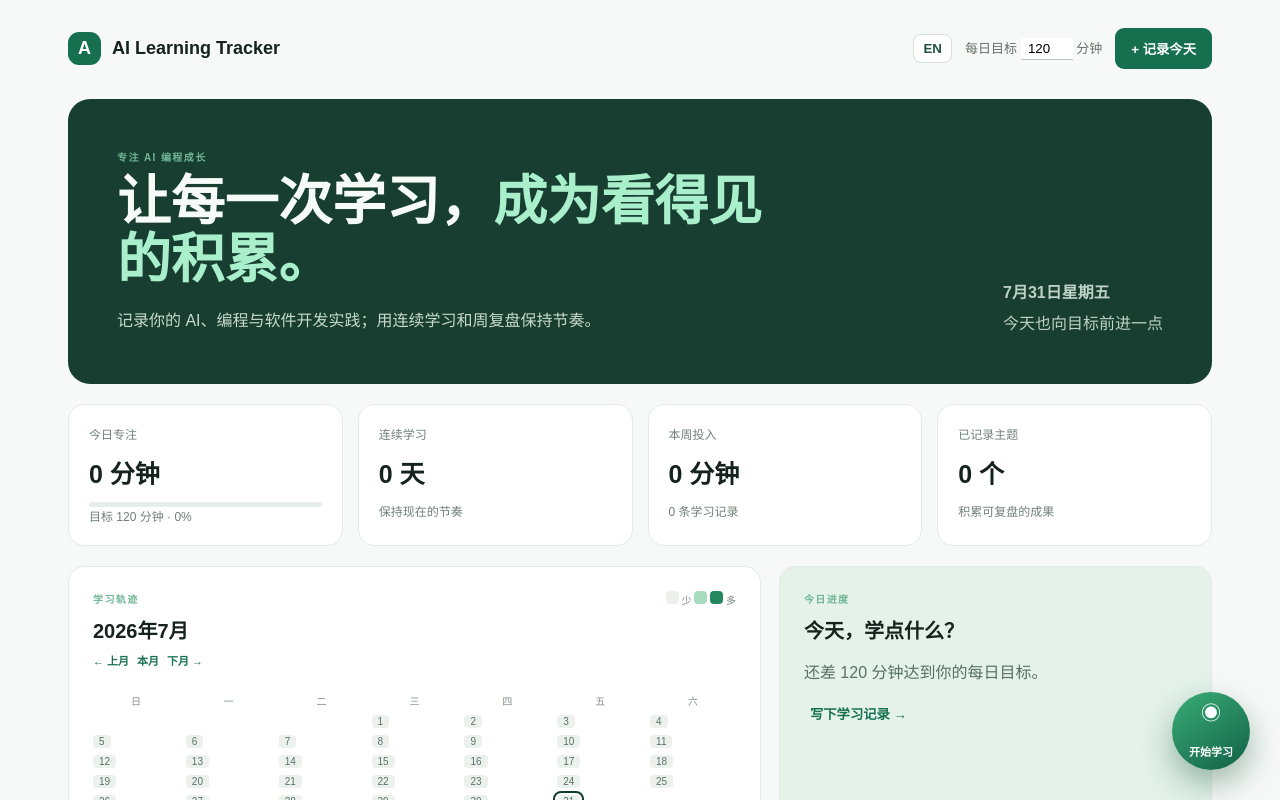
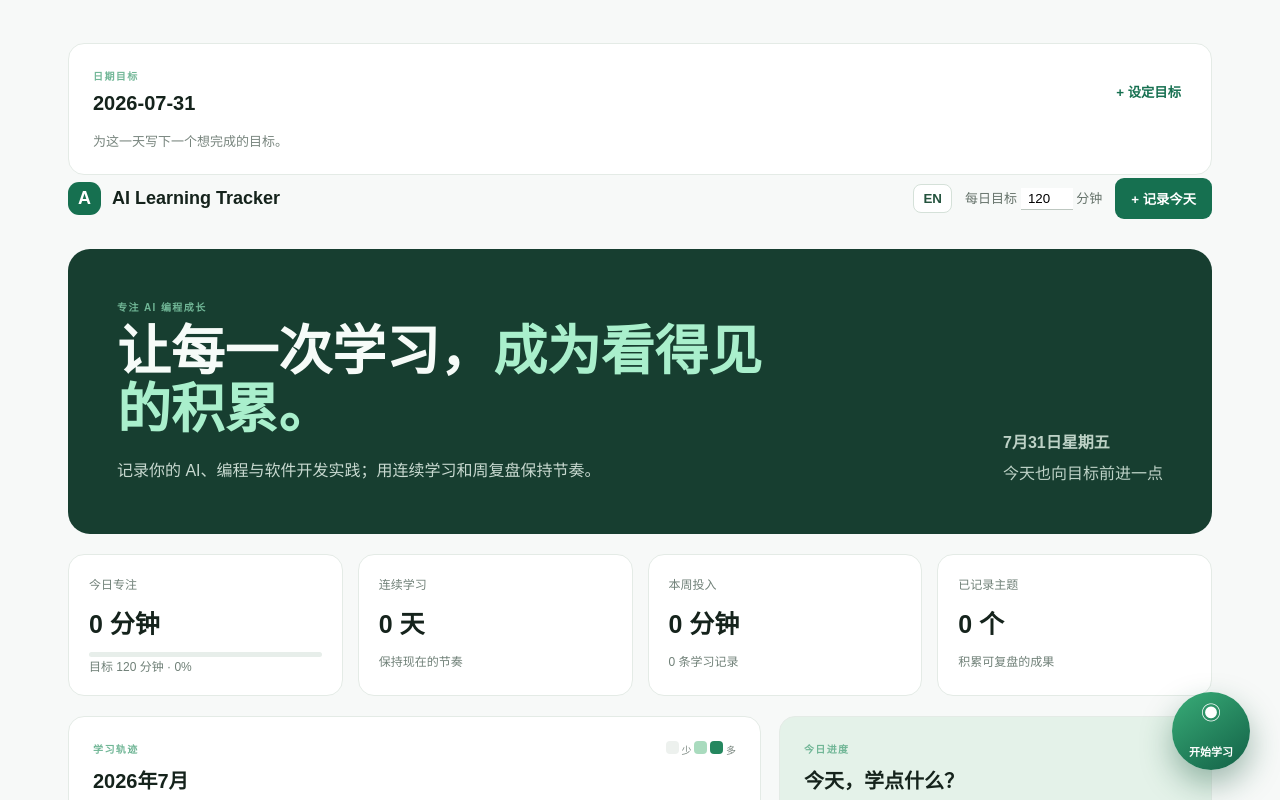
Before and after one commit to blueboy-bot/AI-Learning-Tracker, a Next.js app: page / in a window 1280 px wide. Shown: the top 800 px of the page. Built offline with nearby package versions, Linux system fonts and the light colour scheme.

Commit message:
feat: add dated learning goals

```diff
--- a/app/page.tsx
+++ b/app/page.tsx
@@ -4,6 +4,7 @@ import { FormEvent, useEffect, useMemo, useState } from "react";
 import { calculateStreak, getDatesInCurrentMonth, getElapsedSeconds, getLocalDateString, parseStoredJson } from "../lib/learning-utils.mjs";
 
 type Entry = { id: string; date: string; topic: string; category: string; minutes: number; progress: number; note: string; projectUrl?: string; tomorrowPlan?: string };
+type DateGoal = { id: string; date: string; title: string; completed: boolean };
 const categories = [
   { id: "ai-apps", zh: "AI 应用", en: "AI Applications" },
   { id: "theory", zh: "模型原理", en: "Model Theory" },
@@ -60,6 +61,8 @@ export default function Home() {
   const [clock, setClock] = useState(() => Date.now());
   const [selectedDate, setSelectedDate] = useState(today());
   const [calendarDate, setCalendarDate] = useState(() => new Date());
+  const [dateGoals, setDateGoals] = useState<DateGoal[]>([]);
+  const [showGoalForm, setShowGoalForm] = useState(false);
   const zh = lang === "zh";
 
   useEffect(() => {
@@ -68,10 +71,12 @@ export default function Home() {
       const savedGoal = localStorage.getItem("ai-learning-tracker-goal");
       const savedTimer = parseStoredJson(localStorage.getItem("ai-learning-tracker-timer"), null);
       const savedPlan = parseStoredJson(localStorage.getItem("ai-learning-tracker-course-plan"), []);
+      const savedDateGoals = parseStoredJson(localStorage.getItem("ai-learning-tracker-date-goals"), []);
       if (Array.isArray(saved)) setEntries(saved.filter((entry): entry is Entry => Boolean(entry) && typeof entry === "object" && typeof entry.date === "string" && typeof entry.minutes === "number"));
       const parsedGoal = Number(savedGoal);
       if (Number.isFinite(parsedGoal) && parsedGoal >= 10) setGoal(parsedGoal);
       if (Array.isArray(savedPlan) && savedPlan.every((lesson) => typeof lesson === "string")) setCompletedLessons(savedPlan);
+      if (Array.isArray(savedDateGoals)) setDateGoals(savedDateGoals.filter((goal): goal is DateGoal => Boolean(goal) && typeof goal === "object" && typeof goal.date === "string" && typeof goal.title === "string" && typeof goal.completed === "boolean"));
       if (savedTimer) {
         const timer = savedTimer as { state?: "idle" | "studying" | "choosing" | "resting"; seconds?: number; updatedAt?: number };
         const isValidTimer = ["idle", "studying", "choosing", "resting"].includes(timer.state ?? "") && Number.isFinite(timer.seconds) && Number.isFinite(timer.updatedAt);
@@ -93,6 +98,7 @@ export default function Home() {
     if (loaded) localStorage.setItem("ai-learning-tracker-timer", JSON.stringify({ state: runStartedAt ? "studying" : timerState, seconds: sessionSeconds, updatedAt: runStartedAt ?? Date.now() }));
   }, [timerState, sessionSeconds, runStartedAt, loaded]);
   useEffect(() => { if (loaded) localStorage.setItem("ai-learning-tracker-course-plan", JSON.stringify(completedLessons)); }, [completedLessons, loaded]);
+  useEffect(() => { if (loaded) localStorage.setItem("ai-learning-tracker-date-goals", JSON.stringify(dateGoals)); }, [dateGoals, loaded]);
   useEffect(() => {
     if (!runStartedAt) return;
     const interval = window.setInterval(() => setClock(Date.now()), 500);
@@ -120,10 +126,13 @@ export default function Home() {
   const weekMinutes = weekEntries.reduce((sum, x) => sum + x.minutes, 0);
   const selectedEntries = entries.filter((x) => x.date === selectedDate);
   const selectedMinutes = selectedEntries.reduce((sum, x) => sum + x.minutes, 0);
+  const selectedGoals = dateGoals.filter((goal) => goal.date === selectedDate);
   const streak = useMemo(() => calculateStreak(entries), [entries]);
   const monthDays = useMemo(() => getDatesInCurrentMonth(calendarDate), [calendarDate]);
+  const futureLimit = new Date(new Date().getFullYear(), new Date().getMonth() + 6, 1);
   const changeCalendarMonth = (direction: number) => {
     const nextMonth = new Date(calendarDate.getFullYear(), calendarDate.getMonth() + direction, 1);
+    if (direction > 0 && nextMonth > futureLimit) return;
     setCalendarDate(nextMonth);
     setSelectedDate(getLocalDateString(nextMonth));
   };
@@ -135,6 +144,14 @@ export default function Home() {
     if (!topic || !Number.isFinite(minutes) || minutes <= 0 || minutes > 1440 || !Number.isFinite(progress) || progress < 0 || progress > 100) return;
     const entry: Entry = { id: crypto.randomUUID(), date: String(form.get("date")), topic, category: String(form.get("category")), minutes, progress, note: String(form.get("note")), projectUrl: String(form.get("projectUrl")), tomorrowPlan: String(form.get("tomorrowPlan")) };
     setEntries((all) => [entry, ...all]); setShowForm(false); event.currentTarget.reset();
+  };
+  const addDateGoal = (event: FormEvent<HTMLFormElement>) => {
+    event.preventDefault();
+    const title = String(new FormData(event.currentTarget).get("goalTitle") ?? "").trim();
+    if (!title) return;
+    setDateGoals((all) => [...all, { id: crypto.randomUUID(), date: selectedDate, title, completed: false }]);
+    setShowGoalForm(false);
+    event.currentTarget.reset();
   };
   const finishSession = () => {
     if (displayedSessionSeconds > 0) setEntries((all) => [{ id: crypto.randomUUID(), date: today(), topic: zh ? "专注学习" : "Focused learning", category: "engineering", minutes: Math.max(1, Math.round(displayedSessionSeconds / 60)), progress: 100, note: zh ? "通过专注计时器记录。" : "Logged with the focus timer." }, ...all]);
@@ -157,6 +174,7 @@ export default function Home() {
     <div className="panel focus"><p className="eyebrow">{zh ? "今日进度" : "TODAY'S PROGRESS"}</p><h2>{todayMinutes >= goal ? (zh ? "今天的目标已完成" : "Today's goal is complete") : (zh ? "今天，学点什么？" : "What will you learn today?")}</h2><p>{todayMinutes >= goal ? (zh ? "很好，别忘了写下今天的关键收获。" : "Nice work. Remember to capture your key takeaway.") : (zh ? `还差 ${Math.ceil(Math.max(0, goal - todayMinutes))} 分钟达到你的每日目标。` : `${Math.ceil(Math.max(0, goal - todayMinutes))} min left to reach your daily goal.`)}</p><button className="text-button" onClick={() => setShowForm(true)}>{zh ? "写下学习记录" : "Write a study log"} →</button></div></section>
     <section className="panel records"><div className="panel-heading"><div><p className="eyebrow">{zh ? "学习日志" : "STUDY LOG"}</p><h2>{zh ? "最近记录" : "Recent entries"}</h2></div>{confirmClear ? <div className="clear-confirm"><button className="cancel" onClick={() => setConfirmClear(false)}>{zh ? "取消" : "Cancel"}</button><button className="confirm-delete" onClick={() => { setEntries([]); setConfirmClear(false); }}>{zh ? "确认清空" : "Confirm clear"}</button></div> : <button className="ghost" onClick={() => setConfirmClear(true)}>{zh ? "清空记录" : "Clear all"}</button>}</div>{entries.length === 0 ? <div className="empty">{zh ? "还没有记录。点击“记录今天”，开始你的第一条学习日志。" : "No entries yet. Select Log today to create your first study log."}</div> : <div className="record-list">{entries.map((entry) => <article className="record" key={entry.id}><div className="record-date"><b>{entry.date.slice(5).replace("-", "/")}</b><span>{entry.minutes} min</span></div><div className="record-body"><div><span className="tag">{categoryLabel(entry.category, zh)}</span><h3>{entry.topic}</h3></div><p>{entry.note || (zh ? "未添加学习笔记" : "No notes added")}</p></div><div className="record-progress"><b>{entry.progress}%</b><div><i style={{ width: `${entry.progress}%` }} /></div></div><button aria-label={`${zh ? "删除" : "Delete"} ${entry.topic}`} className="delete" onClick={() => setEntries(all => all.filter(x => x.id !== entry.id))}>×</button></article>)}</div>}</section>
     {showForm && <div className="modal-backdrop" role="presentation"><form className="entry-form" onSubmit={submit}><div className="form-heading"><div><p className="eyebrow">{zh ? "每日记录" : "DAILY LOG"}</p><h2>{zh ? "添加学习日志" : "Add study log"}</h2></div><button type="button" className="delete" onClick={() => setShowForm(false)}>×</button></div><label>{zh ? "日期" : "Date"}<input name="date" type="date" defaultValue={today()} required /></label><label>{zh ? "学习主题" : "Study topic"}<input name="topic" placeholder={zh ? "例如：实现一个 RAG 问答 Demo" : "e.g. Build a RAG Q&A demo"} required /></label><div className="form-row"><label>{zh ? "学习方向" : "Learning area"}<select name="category">{categories.map((item) => <option key={item.id} value={item.id}>{zh ? item.zh : item.en}</option>)}</select></label><label>{zh ? "专注分钟" : "Focus minutes"}<input name="minutes" type="number" min="1" defaultValue="60" required /></label><label>{zh ? "完成度" : "Progress"}<input name="progress" type="number" min="0" max="100" defaultValue="70" required /></label></div><label>{zh ? "收获与问题" : "Takeaways & blockers"}<textarea name="note" placeholder={zh ? "今天学到了什么？遇到哪些问题？" : "What did you learn? What got in the way?"} /></label><button className="primary" type="submit">{zh ? "保存记录" : "Save log"}</button></form></div>}
+    <section className="panel date-goals"><div className="panel-heading"><div><p className="eyebrow">{zh ? "日期目标" : "DATE GOALS"}</p><h2>{selectedDate}</h2></div><button className="text-button" onClick={() => setShowGoalForm((open) => !open)}>+ {zh ? "设定目标" : "Add goal"}</button></div>{showGoalForm && <form className="goal-form" onSubmit={addDateGoal}><input name="goalTitle" autoFocus placeholder={zh ? "例如：完成第一个软件" : "e.g. Finish my first software project"} maxLength={120} required /><button className="primary" type="submit">{zh ? "保存目标" : "Save goal"}</button></form>}{selectedGoals.length ? <ul className="goal-list">{selectedGoals.map((goal) => <li key={goal.id}><label><input type="checkbox" checked={goal.completed} onChange={() => setDateGoals((all) => all.map((item) => item.id === goal.id ? { ...item, completed: !item.completed } : item))} /><span className={goal.completed ? "completed" : ""}>{goal.title}</span></label><button className="delete" aria-label={`${zh ? "删除" : "Delete"} ${goal.title}`} onClick={() => setDateGoals((all) => all.filter((item) => item.id !== goal.id))}>×</button></li>)}</ul> : <p className="goal-empty">{zh ? "为这一天写下一个想完成的目标。" : "Set something you want to complete on this day."}</p>}</section>
     <div className={`focus-timer ${timerState}`}><div className="timer-popover">{timerState === "choosing" && <><button onClick={pauseSession}>☕ {zh ? "休息一下" : "Take a break"}</button><button onClick={finishSession}>✓ {zh ? "结束并记录" : "Finish & save"}</button></>}{timerState === "resting" && <span>{zh ? "计时已暂停" : "Timer paused"}</span>}</div><button className="timer-button" aria-label={timerLabel} onClick={() => { if (timerState === "idle" || timerState === "resting") startSession(); else if (timerState === "studying") setTimerState("choosing"); }}><span>{timerState === "studying" ? "Ⅱ" : timerState === "resting" ? "▶" : "◉"}</span><b>{timerState === "studying" || timerState === "choosing" || timerState === "resting" ? `${String(Math.floor(displayedSessionSeconds / 60)).padStart(2, "0")}:${String(displayedSessionSeconds % 60).padStart(2, "0")}` : timerLabel}</b></button></div>
   </main>;
 }
--- a/public/day-detail.css
+++ b/public/day-detail.css
@@ -1 +1 @@
-.month-cells .heat{border:0;cursor:pointer;font-family:inherit}.month-cells .heat.selected{outline:2px solid #123e2d;outline-offset:2px}.day-detail{margin-top:16px;padding:11px 12px;border-radius:9px;background:#f4faf6;color:#355747;font-size:12px}.day-detail b{font-size:12px}.day-detail ul{display:grid;gap:5px;margin:9px 0 0;padding:0;list-style:none}.day-detail li{display:flex;justify-content:space-between;gap:12px}.day-detail em{color:#167050;font-style:normal;font-weight:700;white-space:nowrap}.day-detail p{margin:8px 0 0;color:#78857e}.calendar-nav{display:flex;gap:8px;margin-top:8px}.calendar-nav .ghost{padding:0;font-size:11px;cursor:pointer}
+.month-cells .heat{border:0;cursor:pointer;font-family:inherit}.month-cells .heat.selected{outline:2px solid #123e2d;outline-offset:2px}.day-detail{margin-top:16px;padding:11px 12px;border-radius:9px;background:#f4faf6;color:#355747;font-size:12px}.day-detail b{font-size:12px}.day-detail ul{display:grid;gap:5px;margin:9px 0 0;padding:0;list-style:none}.day-detail li{display:flex;justify-content:space-between;gap:12px}.day-detail em{color:#167050;font-style:normal;font-weight:700;white-space:nowrap}.day-detail p{margin:8px 0 0;color:#78857e}.calendar-nav{display:flex;gap:8px;margin-top:8px}.calendar-nav .ghost{padding:0;font-size:11px;cursor:pointer}.date-goals{margin-top:18px}.goal-form{display:flex;gap:9px;margin-top:16px}.goal-form input{flex:1;border:1px solid #dce5df;border-radius:9px;padding:10px}.goal-list{display:grid;gap:8px;margin:16px 0 0;padding:0;list-style:none}.goal-list li{display:flex;justify-content:space-between;align-items:center;gap:10px;padding:10px 0;border-top:1px solid #edf1ee}.goal-list label{display:flex;align-items:center;gap:9px;font-size:14px}.goal-list input{accent-color:#167050}.goal-list .completed{text-decoration:line-through;color:#819088}.goal-empty{margin:16px 0 0;color:#78857e;font-size:13px}
```
